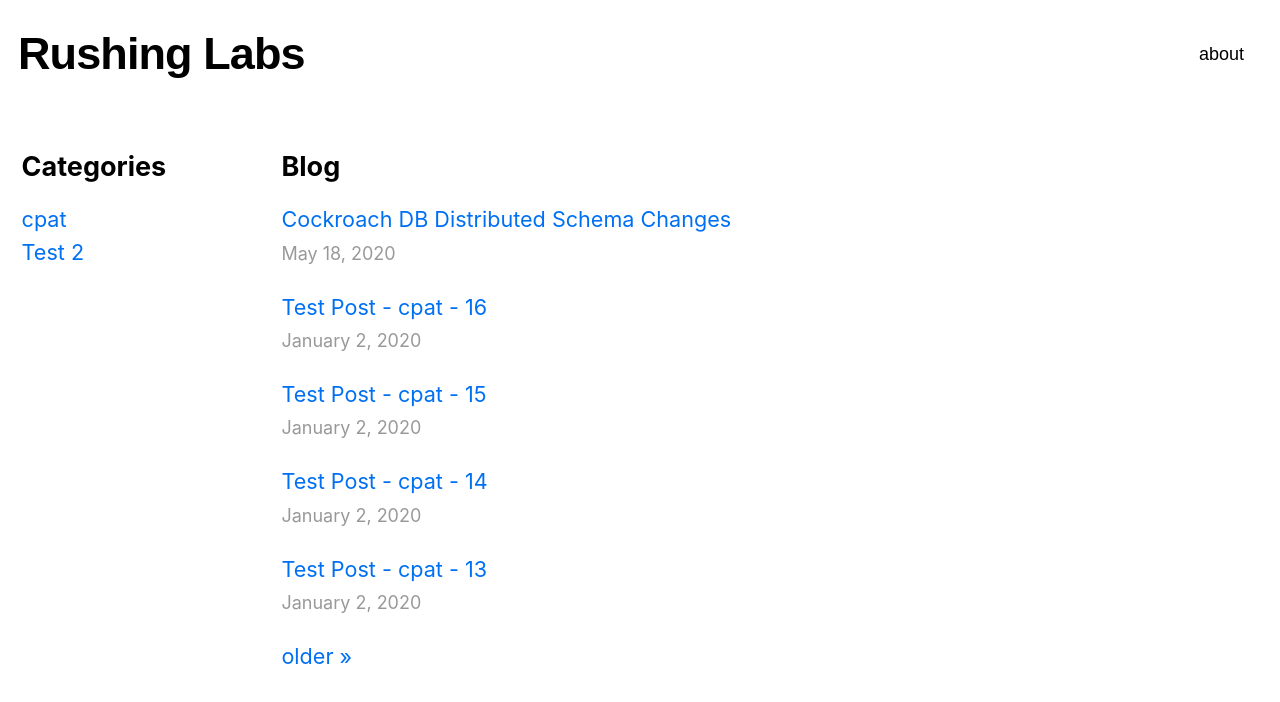
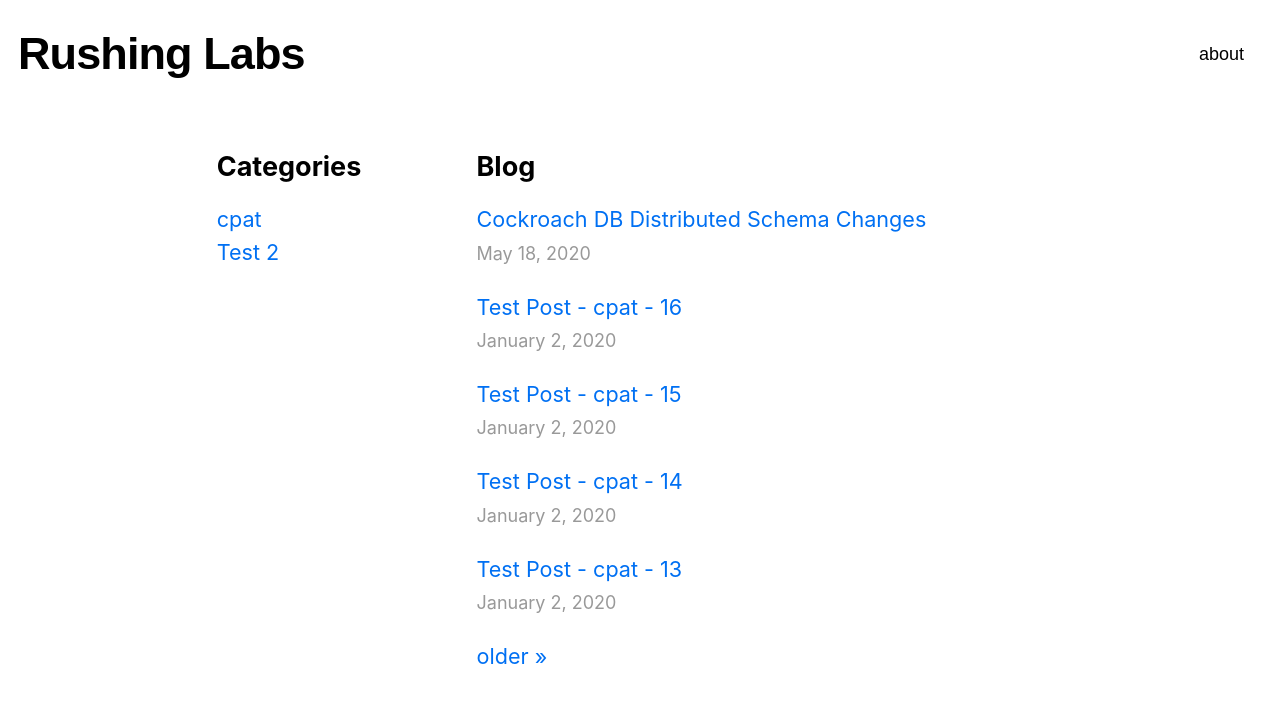
Before and after one commit to meddlin/rushinglabs-blog-nextjs, a Next.js app: page / in a window 1280 px wide. Shown: the top 702 px of the page. Built offline with nearby package versions, Linux system fonts and the light colour scheme; a web font is replaced by a local one.

Commit message:
Adjusted styles to center post content
- Removed unnecessary 'id' from the post [id].js page
- Removed extra elements around the {children} in layout
- Used flexbox and margin to center post content

```diff
--- a/components/layout.js
+++ b/components/layout.js
@@ -51,7 +51,7 @@ export default function Layout({ children, home }) {
           )}
 
         <div className={styles.container}>
-          <main>{children}</main>
+          {children}
         </div>
 
         {!home && (
--- a/components/layout.module.css
+++ b/components/layout.module.css
@@ -1,5 +1,7 @@
 .container {
-    max-width: 40rem;
+    display: flex;
+    justify-content: center;
+    margin: 0 25% 0 25%;
 }
 
 .header {
--- a/pages/blog/[id].js
+++ b/pages/blog/[id].js
@@ -3,6 +3,7 @@ import Head from 'next/head';
 import Date from '../../components/date';
 import { getAllPostIds, getPostData } from '../../lib/posts';
 import utilStyles from '../../styles/utils.module.css';
+import articleStyles from '../../styles/article.module.css';
 
 export async function getStaticPaths() {
     const paths = getAllPostIds();
@@ -29,10 +30,7 @@ export default function Post({ postData }) {
             </Head>
             <article>
                 <h1 className={utilStyles.headingX1}>{postData.title}</h1>
-                <div className={utilStyles.lightText}>{postData.id}</div>
-
                 <Date dateString={postData.date} />
-
                 <div dangerouslySetInnerHTML={{ __html: postData.contentHtml }} />
             </article>
         </Layout>
```
